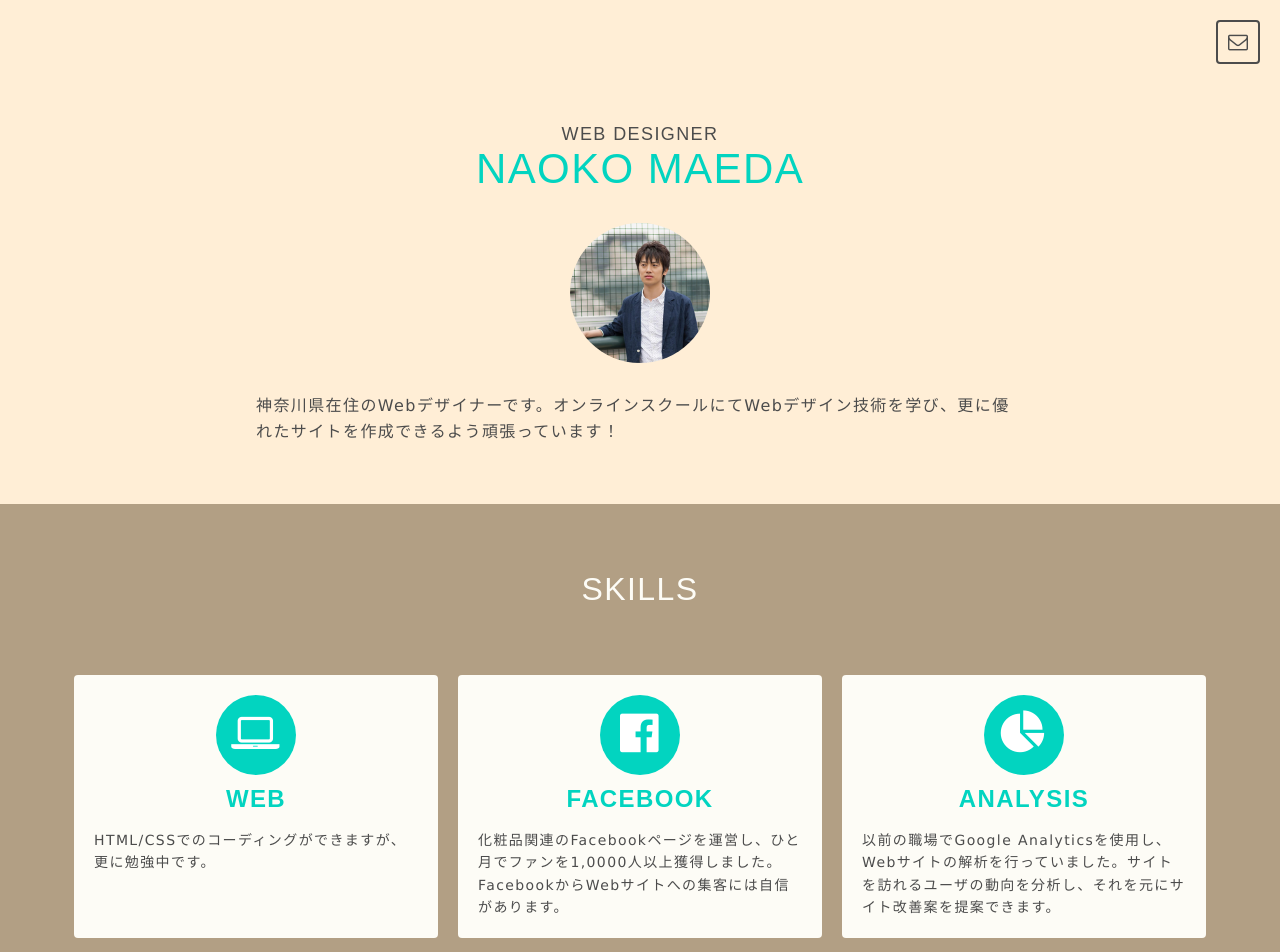
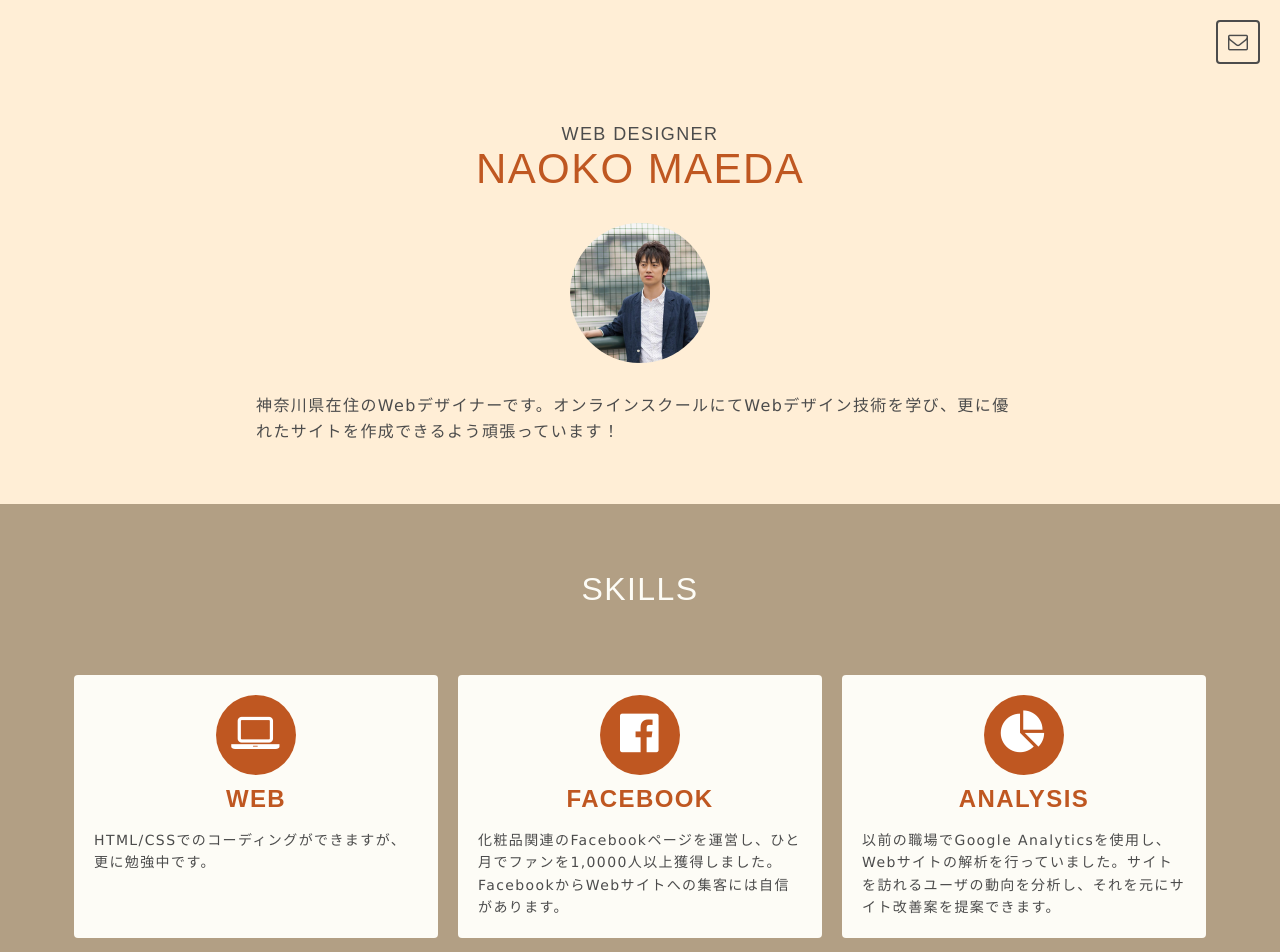
Before and after one commit to naokomaeda/naokomaeda.github.io, a plain HTML site: page index.html in a window 1280 px wide. Shown: the top 952 px of the page. Drawn offline with nearby package versions, Linux system fonts and the light colour scheme.

Commit message:
sub color changed.

```diff
--- a/css/style.css
+++ b/css/style.css
@@ -111,7 +111,7 @@ header .site-title span
     font-size: 4.2rem;
     display: block;
 
-    color: #02D4C0;
+    color: #BF5721;
 }
 header .profile-icon
 {
@@ -180,14 +180,14 @@ section h2
     -webkit-border-radius: 50%;
        -moz-border-radius: 50%;
             border-radius: 50%;
-    background-color: #02D4C0;
+    background-color: #BF5721;
 }
 #skills h3
 {
     font-size: 2.4rem;
     font-weight: bold;
     margin-bottom: 10px;
-    color: #02D4C0;
+    color: #BF5721;
 }
 #works
 {
@@ -255,7 +255,7 @@ section h2
     -webkit-border-radius: 4px;
        -moz-border-radius: 4px;
             border-radius: 4px;
-    background-color: #02D4C0;
+    background-color: #BF5721;
 }
 #works .works-box a .works-box-inner .button-readmore:hover
 {
@@ -316,7 +316,7 @@ section h2
     -webkit-border-radius: 50%;
        -moz-border-radius: 50%;
             border-radius: 50%;
-    background-color: #02D4C0;
+    background-color: #BF5721;
 }
 #contact ul a:hover
 {
```
